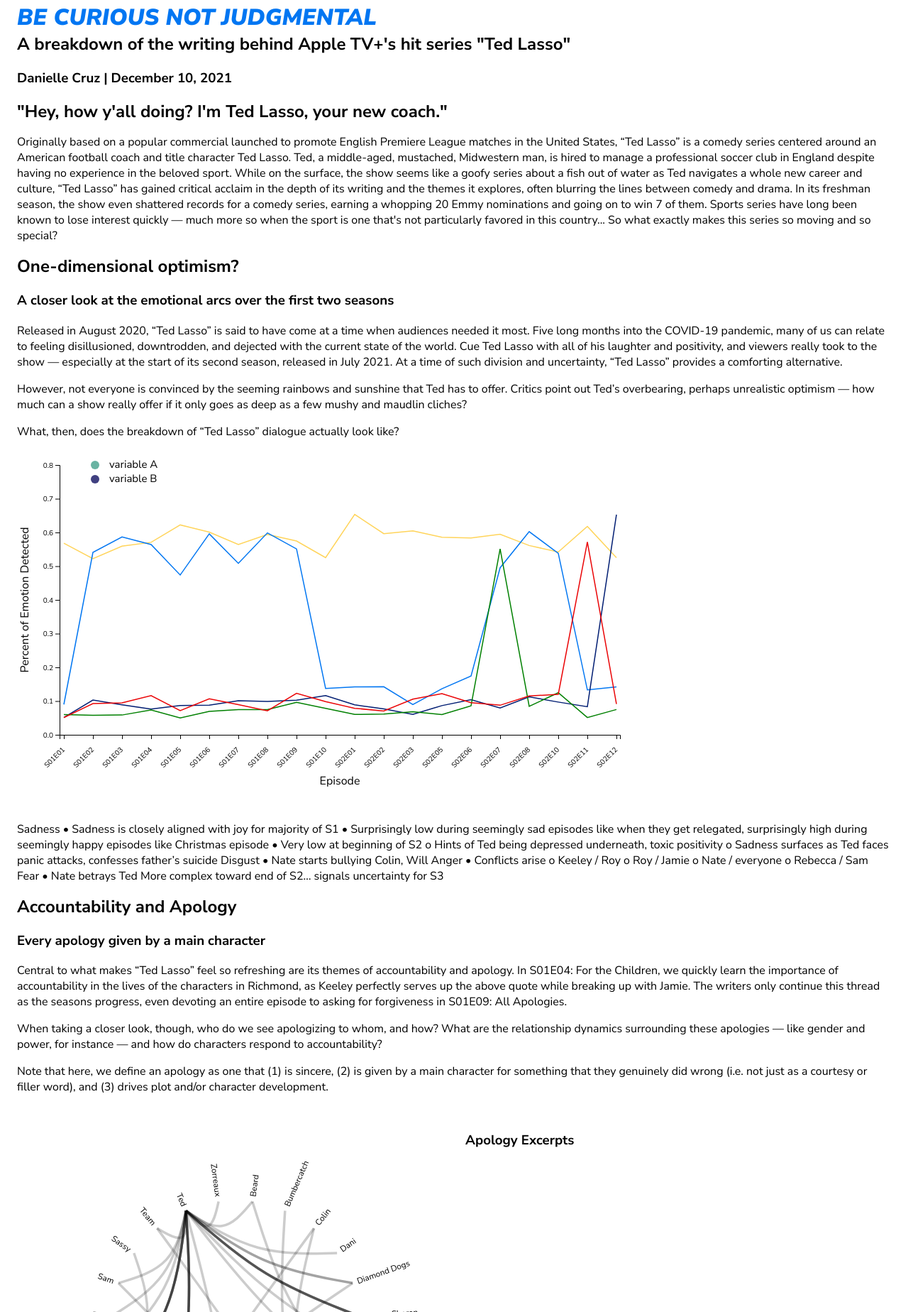
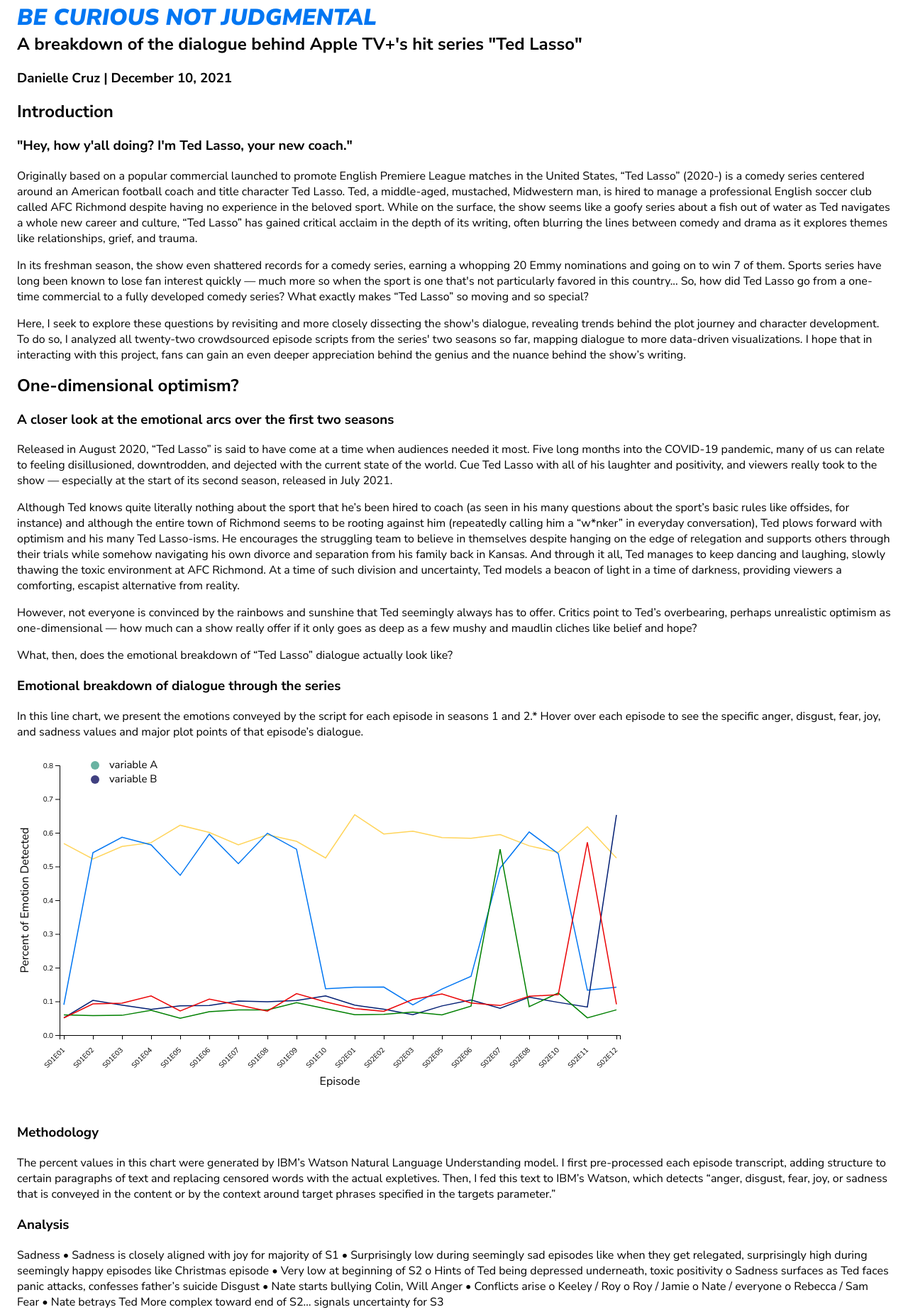
Before and after one commit to danielle-cruz/ted-lasso, a website: page index.html in a window 1280 px wide. Shown: the part 21-1869 px from the top of the page at 71% size. Drawn offline with nearby package versions, Linux system fonts and the light colour scheme.

Commit message:
Added explanation for emotional arc

```diff
--- a/fathers-processed.json
+++ b/fathers-processed.json
@@ -184,11 +184,5 @@
         "ep": "S02E10",
         "text": "Um, my father... was, um... We're no strangers to love...",
         "score": 0.61
-    },
-    {
-        "name": "Phoebe",
-        "ep": "S02E08",
-        "text": "Can I start with a quick personal question? Phoebe's dad... Oh, he's a piece of shit. Is he alive? Sorry, yeah. He's a living piece of shit .",
-        "score": -0.98
     }
 ]
--- a/fathers.js
+++ b/fathers.js
@@ -181,10 +181,10 @@
         .attr("cy", function(d) { return y(d.name); })
         .attr("r", "6")
         .style("fill", "#543213")
-        .attr("id", function(d) { return d.text})
+        /*.attr("id", function(d) { return d.text})
         .on("mouseover", mouseover )
         .on("mousemove", mousemove )
-        .on("mouseleave", mouseleave )
+        .on("mouseleave", mouseleave )*/
 
         var test = svg.selectAll("g")
           .data(fathersData)
--- a/index.html
+++ b/index.html
@@ -16,28 +16,37 @@
   <body>
     <div id="title" class="text">
       <h1>BE CURIOUS NOT JUDGMENTAL</h1>
-      <h2>A breakdown of the writing behind Apple TV+'s hit series "Ted Lasso"</h2>
+      <h2>A breakdown of the dialogue behind Apple TV+'s hit series "Ted Lasso"</h2>
       <h3>Danielle Cruz | December 10, 2021</h3>
     </div>
 
 
     <div id="introduction" class="text">
-      <h2>"Hey, how y'all doing? I'm Ted Lasso, your new coach."</h2>
-      <p>Originally based on a popular commercial launched to promote English Premiere League matches in the United States, “Ted Lasso” is a comedy series centered around an American football coach and title character Ted Lasso. Ted, a middle-aged, mustached, Midwestern man, is hired to manage a professional soccer club in England despite having no experience in the beloved sport. While on the surface, the show seems like a goofy series about a fish out of water as Ted navigates a whole new career and culture, “Ted Lasso” has gained critical acclaim in the depth of its writing and the themes it explores, often blurring the lines between comedy and drama. In its freshman season, the show even shattered records for a comedy series, earning a whopping 20 Emmy nominations and going on to win 7 of them. Sports series have long been known to lose interest quickly — much more so when the sport is one that's not particularly favored in this country... So what exactly makes this series so moving and so special? </p>
+      <h2>Introduction</h2>
+      <h3>"Hey, how y'all doing? I'm Ted Lasso, your new coach."</h3>
+      <p>Originally based on a popular commercial launched to promote English Premiere League matches in the United States, “Ted Lasso” (2020-) is a comedy series centered around an American football coach and title character Ted Lasso. Ted, a middle-aged, mustached, Midwestern man, is hired to manage a professional English soccer club called AFC Richmond  despite having no experience in the beloved sport. While on the surface, the show seems like a goofy series about a fish out of water as Ted navigates a whole new career and culture, “Ted Lasso” has gained critical acclaim in the depth of its writing, often blurring the lines between comedy and drama as it explores themes like relationships, grief, and trauma. </p>
+      <p>In its freshman season, the show even shattered records for a comedy series, earning a whopping 20 Emmy nominations and going on to win 7 of them. Sports series have long been known to lose fan interest quickly — much more so when the sport is one that's not particularly favored in this country... So, how did Ted Lasso go from a one-time commercial to a fully developed comedy series? What exactly makes “Ted Lasso” so moving and so special? </p>
+      <p>Here, I seek to explore these questions by revisiting and more closely dissecting the show's dialogue, revealing trends behind the plot journey and character development. To do so, I analyzed all twenty-two crowdsourced episode scripts from the series' two seasons so far, mapping dialogue to more data-driven visualizations. I hope that in interacting with this project, fans can gain an even deeper appreciation behind the genius and the nuance behind the show’s writing.</p>
     </div>
 
 
     <div id="emotions-section" class="text">
       <h2>One-dimensional optimism?</h2>
       <h3>A closer look at the emotional arcs over the first two seasons</h3>
-      <p>Released in August 2020, “Ted Lasso” is said to have come at a time when audiences needed it most. Five long months into the COVID-19 pandemic, many of us can relate to feeling disillusioned, downtrodden, and dejected with the current state of the world. Cue Ted Lasso with all of his laughter and positivity, and viewers really took to the show — especially at the start of its second season, released in July 2021. At a time of such division and uncertainty, “Ted Lasso” provides a comforting alternative.</p>
+      <p>Released in August 2020, “Ted Lasso” is said to have come at a time when audiences needed it most. Five long months into the COVID-19 pandemic, many of us can relate to feeling disillusioned, downtrodden, and dejected with the current state of the world. Cue Ted Lasso with all of his laughter and positivity, and viewers really took to the show — especially at the start of its second season, released in July 2021.</p>
 
-      <p>However, not everyone is convinced by the seeming rainbows and sunshine that Ted has to offer. Critics point out Ted’s overbearing, perhaps unrealistic optimism — how much can a show really offer if it only goes as deep as a few mushy and maudlin cliches? </p>
+      <p>Although Ted knows quite literally nothing about the sport that he’s been hired to coach (as seen in his many questions about the sport’s basic rules like offsides, for instance) and although the entire town of Richmond seems to be rooting against him (repeatedly calling him a “w*nker” in everyday conversation), Ted plows forward with optimism and his many Ted Lasso-isms. He encourages the struggling team to believe in themselves despite hanging on the edge of relegation and supports others through their trials while somehow navigating his own divorce and separation from his family back in Kansas. And through it all, Ted manages to keep dancing and laughing, slowly thawing the toxic environment at AFC Richmond. At a time of such division and uncertainty, Ted models a beacon of light in a time of darkness, providing viewers a comforting, escapist alternative from reality.</p>
+      <p>However, not everyone is convinced by the rainbows and sunshine that Ted seemingly always has to offer. Critics point to Ted’s overbearing, perhaps unrealistic optimism as one-dimensional — how much can a show really offer if it only goes as deep as a few mushy and maudlin cliches like belief and hope?</p>
+      <p>What, then, does the emotional breakdown of “Ted Lasso” dialogue actually look like?</p>
+      <div id="emotions-graph">
+        <h3>Emotional breakdown of dialogue through the series</h3>
+        <p>In this line chart, we present the emotions conveyed by the script for each episode in seasons 1 and 2.* Hover over each episode to see the specific anger, disgust, fear, joy, and sadness values and major plot points of that episode’s dialogue.</p>
+      </div>
 
-      <p>What, then, does the breakdown of “Ted Lasso” dialogue actually look like?</p>
-        </p>
-      <div id="emotions-graph"></div>
+      <h3>Methodology</h3>
+      <p>The percent values in this chart were generated by IBM’s Watson Natural Language Understanding model. I first pre-processed each episode transcript, adding structure to certain paragraphs of text and replacing censored words with the actual expletives. Then, I fed this text to IBM’s Watson, which detects “anger, disgust, fear, joy, or sadness that is conveyed in the content or by the context around target phrases specified in the targets parameter.”</p>
 
+      <h3>Analysis</h3>
       <p>Sadness
         •	Sadness is closely aligned with joy for majority of S1
         •	Surprisingly low during seemingly sad episodes like when they get relegated, surprisingly high during seemingly happy episodes like Christmas episode
```
